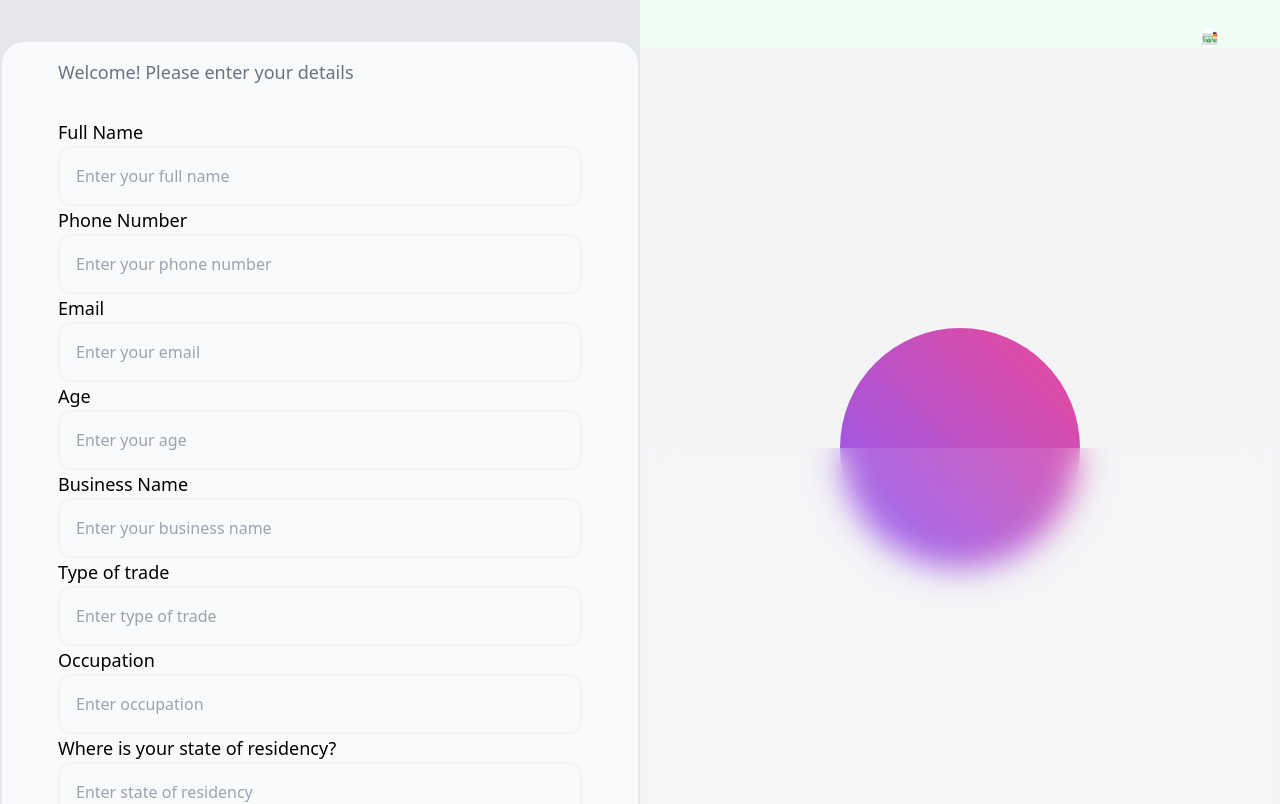
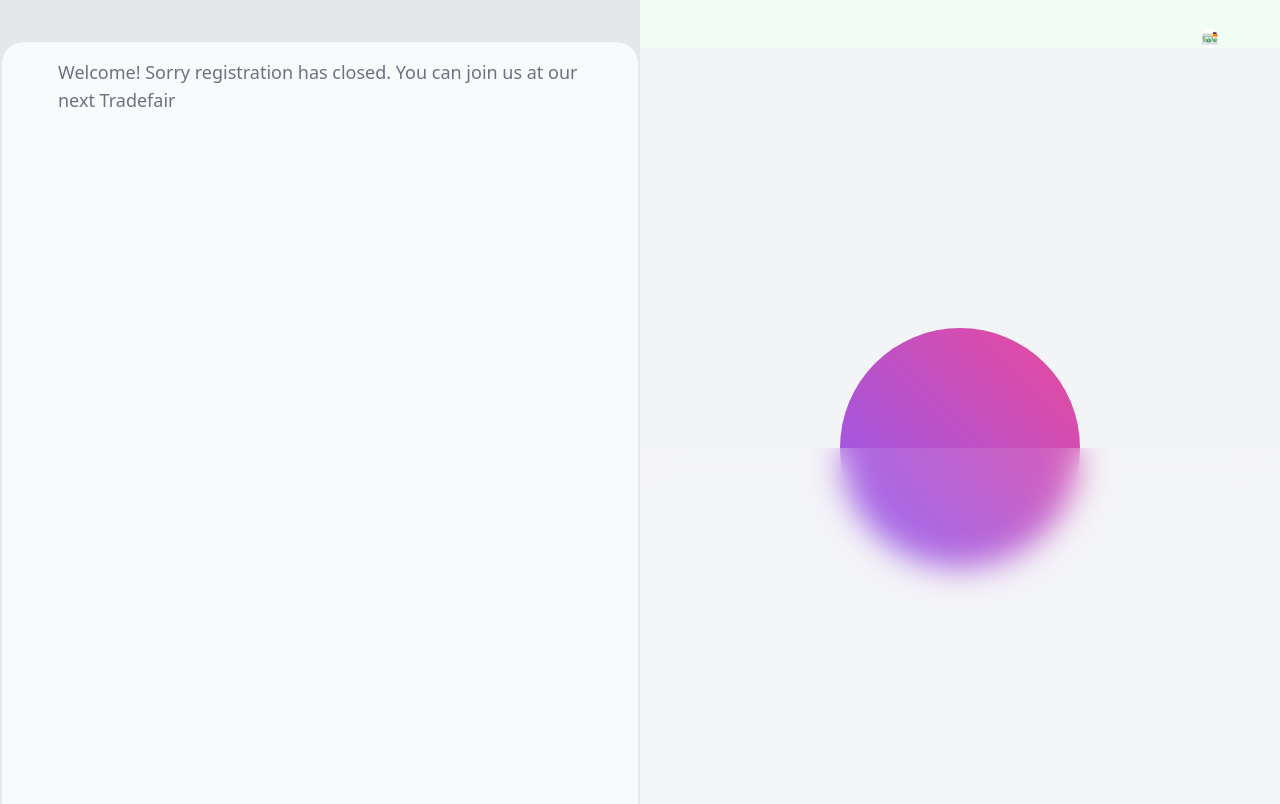
Before and after one commit to general-Dee/kmdmc, a Next.js app: page /tradefair/vendor in a window 1280 px wide. Shown: the top 804 px of the page. Built offline with nearby package versions, Linux system fonts and the light colour scheme.

Commit message:
Registration closed

```diff
--- a/pages/tradefair/vendor.tsx
+++ b/pages/tradefair/vendor.tsx
@@ -80,9 +80,9 @@ function sponsours({}: Props) {
             <div className='w-full flex h-screen lg:w-1/2 bg-gray-200 items-center justify-center'>
               <div className='bg-gray-50 px-14 mt-20 h-screen rounded-3xl bottom-0 border-2 border-gray-200'>
                 {/* <h1 className='text-3xl font-semibold mt-12'>Kaduna Markets Tradefair</h1> */}
-                    <p className='font-medium text-lg text-gray-500 mt-4'>Welcome! Please enter your details</p>
+                    <p className='font-medium text-lg text-gray-500 mt-4'>Welcome! Sorry registration has closed. You can join us at our next Tradefair</p>
 
-                    <div className='mt-8'>
+                    {/* <div className='mt-8'>
                         <form onSubmit={handleSubmit} >
                         <div>
                             <label htmlFor="fullname" className='vendorFormLabel'>Full Name</label>
@@ -134,7 +134,8 @@ function sponsours({}: Props) {
                             </button>
                         </div>
                         </form>
-                    </div>
+                    </div> */}
+
                 <div className='h-20 lg:hidden'/>
             </div>
         </div>
```
